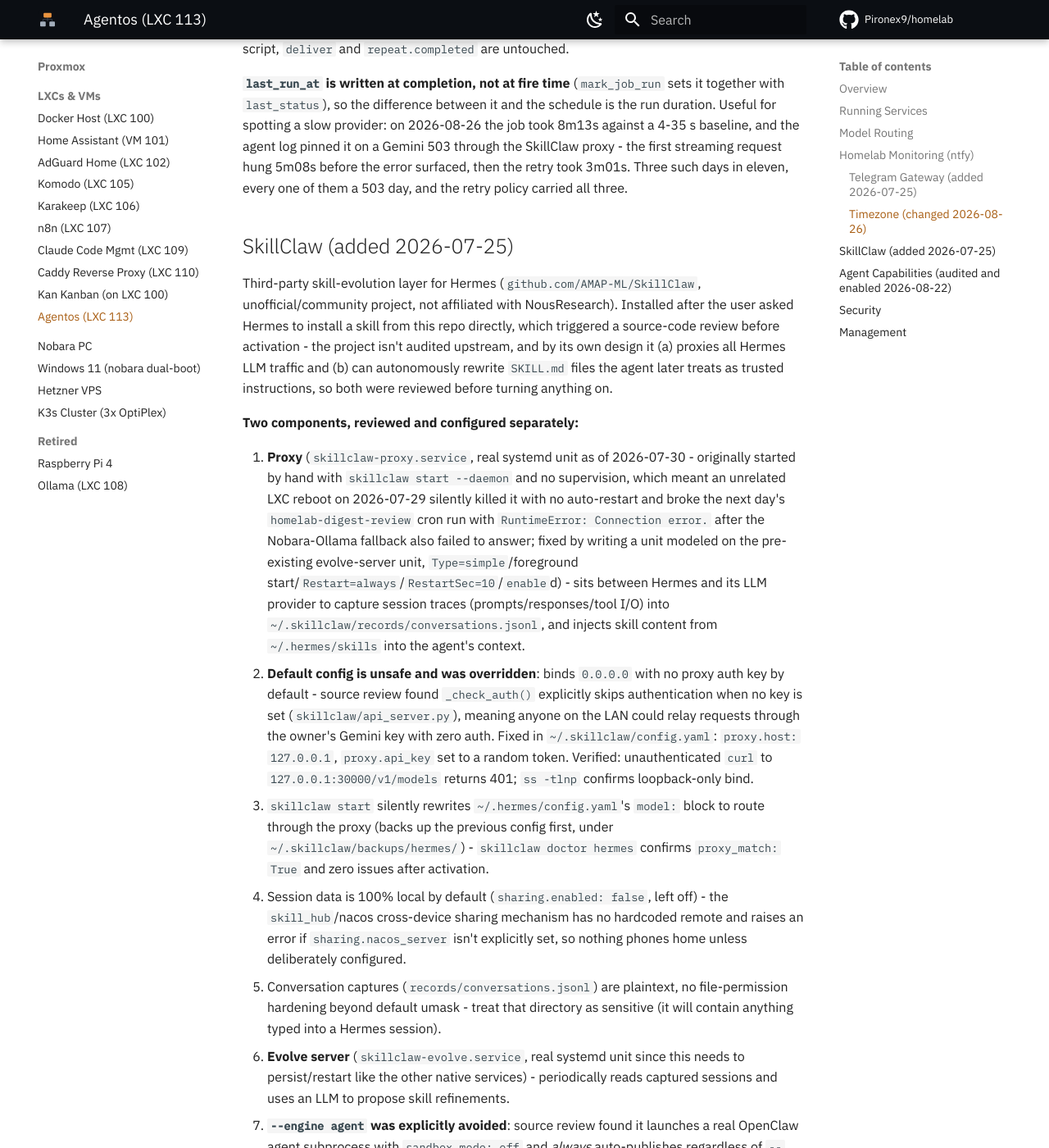
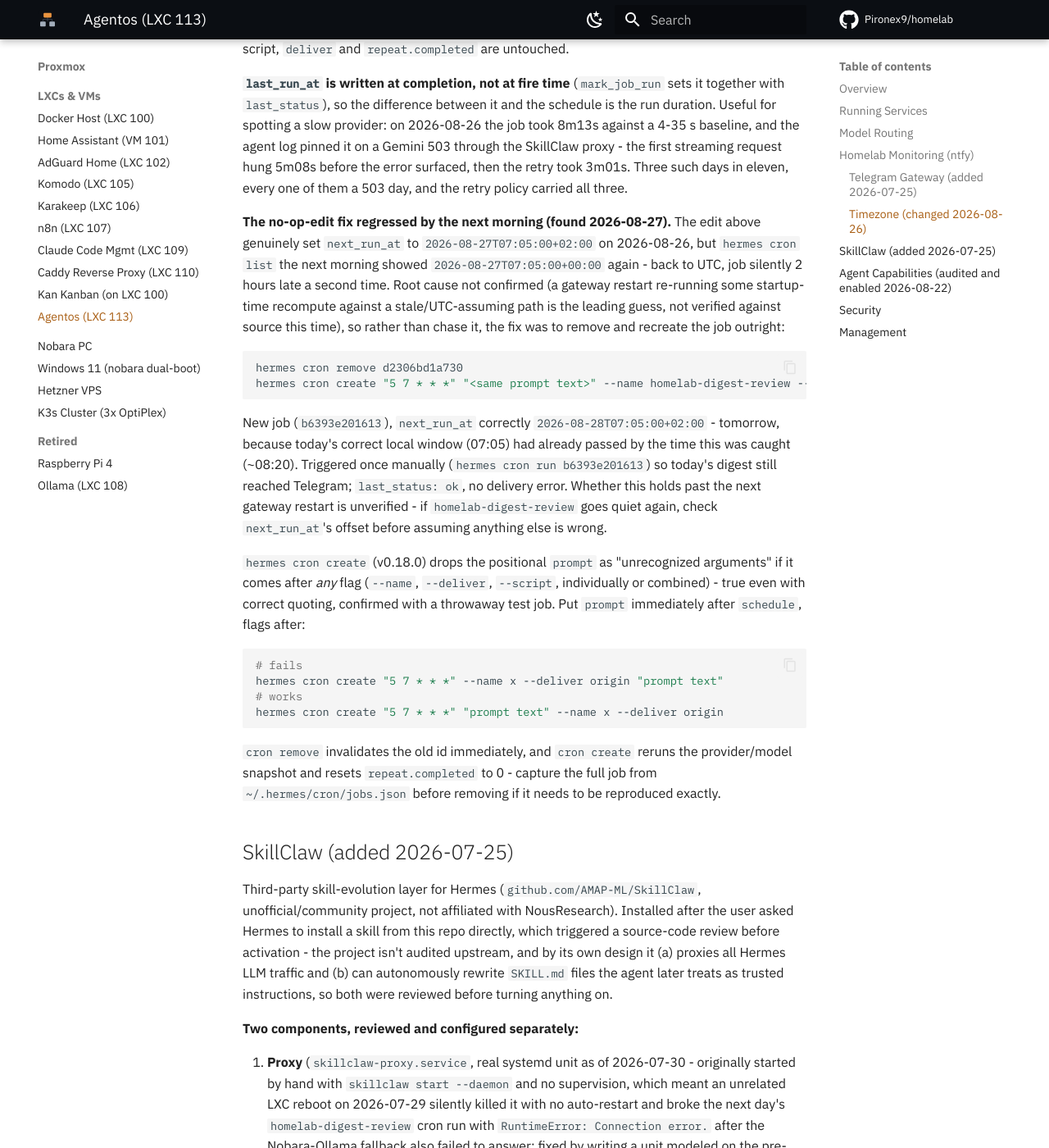
Before and after one commit to Pironex9/homelab, an MkDocs documentation site: the page built from docs/hosts/agentos.md, in a window 1280 px wide and 1400 px high, scrolled down 6529 px. Shown: the whole window at 82% size. Built offline with MkDocs 1.6.1 and Material for MkDocs 9.7.7, drawn with Linux system fonts in a browser that asks for light colours; comment, search, counter and statistics services are not loaded.

Commit message:
docs(agentos): a homelab-digest-review cron masodszor is 2 orat csuszott
A tegnapi no-op-edit javitas (next_run_at +00:00 -> +02:00) reggelre
visszaallt UTC-re - a job megint 09:05-kor futott volna 07:05 helyett.
Nem kerestem tovabb a pontos okot, hanem torles+ujralétrehozassal
oldottam meg (uj id: b6393e201613), ez most helyesen holnapra datalja
a kovetkezo futast. A mai digestet kezzel elsutottem, hogy ne maradjon
ki. Mellekesen dokumentalva egy hermes cron create parancssor-sorrend
csapda is: a pozicionalis prompt elveszik, ha barmilyen --flag
megelozi.

````diff
--- a/docs/hosts/agentos.md
+++ b/docs/hosts/agentos.md
@@ -108,6 +108,26 @@
 
 **`last_run_at` is written at completion, not at fire time** (`mark_job_run` sets it together with `last_status`), so the difference between it and the schedule is the run duration. Useful for spotting a slow provider: on 2026-08-26 the job took 8m13s against a 4-35 s baseline, and the agent log pinned it on a Gemini 503 through the SkillClaw proxy - the first streaming request hung 5m08s before the error surfaced, then the retry took 3m01s. Three such days in eleven, every one of them a 503 day, and the retry policy carried all three.
 
+**The no-op-edit fix regressed by the next morning (found 2026-08-27).** The edit above genuinely set `next_run_at` to `2026-08-27T07:05:00+02:00` on 2026-08-26, but `hermes cron list` the next morning showed `2026-08-27T07:05:00+00:00` again - back to UTC, job silently 2 hours late a second time. Root cause not confirmed (a gateway restart re-running some startup-time recompute against a stale/UTC-assuming path is the leading guess, not verified against source this time), so rather than chase it, the fix was to remove and recreate the job outright:
+
+```bash
+hermes cron remove d2306bd1a730
+hermes cron create "5 7 * * *" "<same prompt text>" --name homelab-digest-review --script homelab-digest-fetch.sh --deliver origin,telegram
+```
+
+New job (`b6393e201613`), `next_run_at` correctly `2026-08-28T07:05:00+02:00` - tomorrow, because today's correct local window (07:05) had already passed by the time this was caught (~08:20). Triggered once manually (`hermes cron run b6393e201613`) so today's digest still reached Telegram; `last_status: ok`, no delivery error. Whether this holds past the next gateway restart is unverified - if `homelab-digest-review` goes quiet again, check `next_run_at`'s offset before assuming anything else is wrong.
+
+`hermes cron create` (v0.18.0) drops the positional `prompt` as "unrecognized arguments" if it comes after *any* flag (`--name`, `--deliver`, `--script`, individually or combined) - true even with correct quoting, confirmed with a throwaway test job. Put `prompt` immediately after `schedule`, flags after:
+
+```bash
+# fails
+hermes cron create "5 7 * * *" --name x --deliver origin "prompt text"
+# works
+hermes cron create "5 7 * * *" "prompt text" --name x --deliver origin
+```
+
+`cron remove` invalidates the old id immediately, and `cron create` reruns the provider/model snapshot and resets `repeat.completed` to 0 - capture the full job from `~/.hermes/cron/jobs.json` before removing if it needs to be reproduced exactly.
+
 ## SkillClaw (added 2026-07-25)
 
 Third-party skill-evolution layer for Hermes (`github.com/AMAP-ML/SkillClaw`, unofficial/community project, not affiliated with NousResearch). Installed after the user asked Hermes to install a skill from this repo directly, which triggered a source-code review before activation - the project isn't audited upstream, and by its own design it (a) proxies all Hermes LLM traffic and (b) can autonomously rewrite `SKILL.md` files the agent later treats as trusted instructions, so both were reviewed before turning anything on.
````
